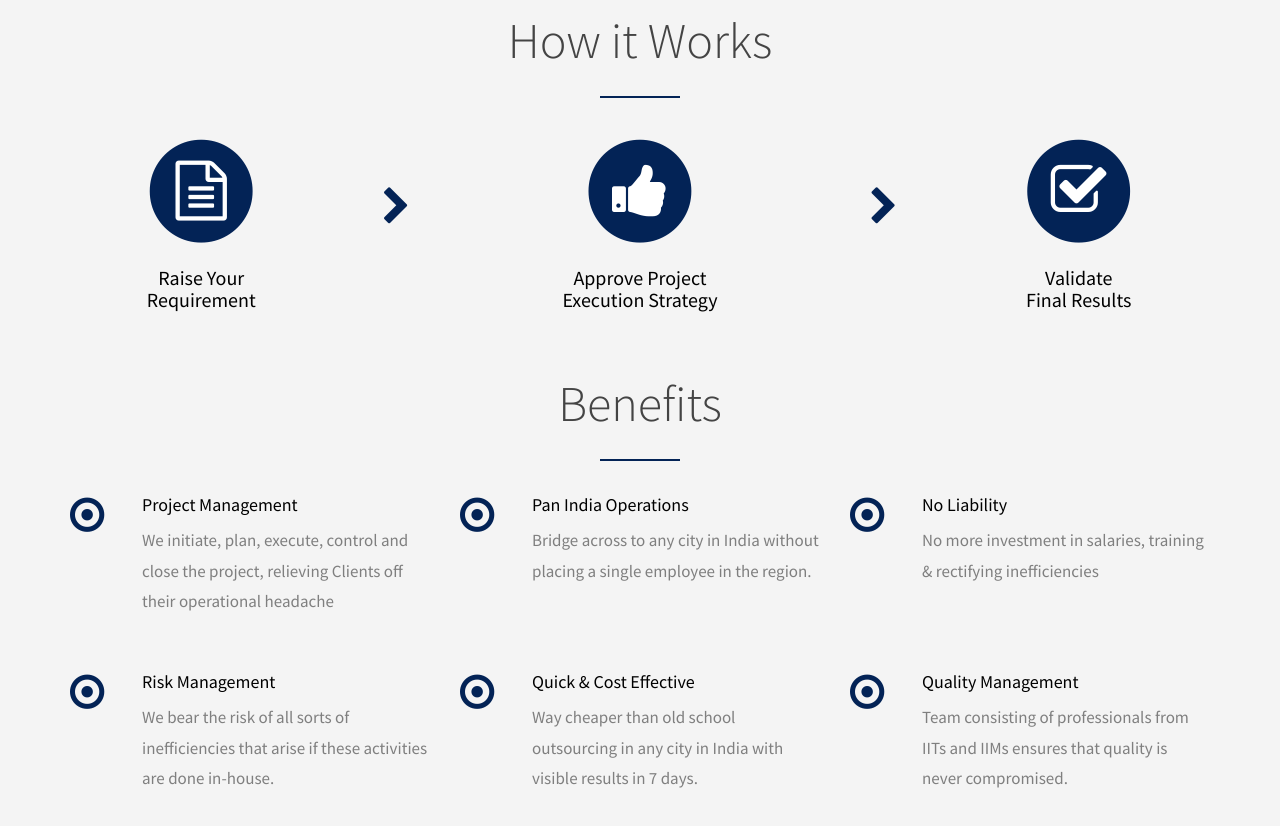
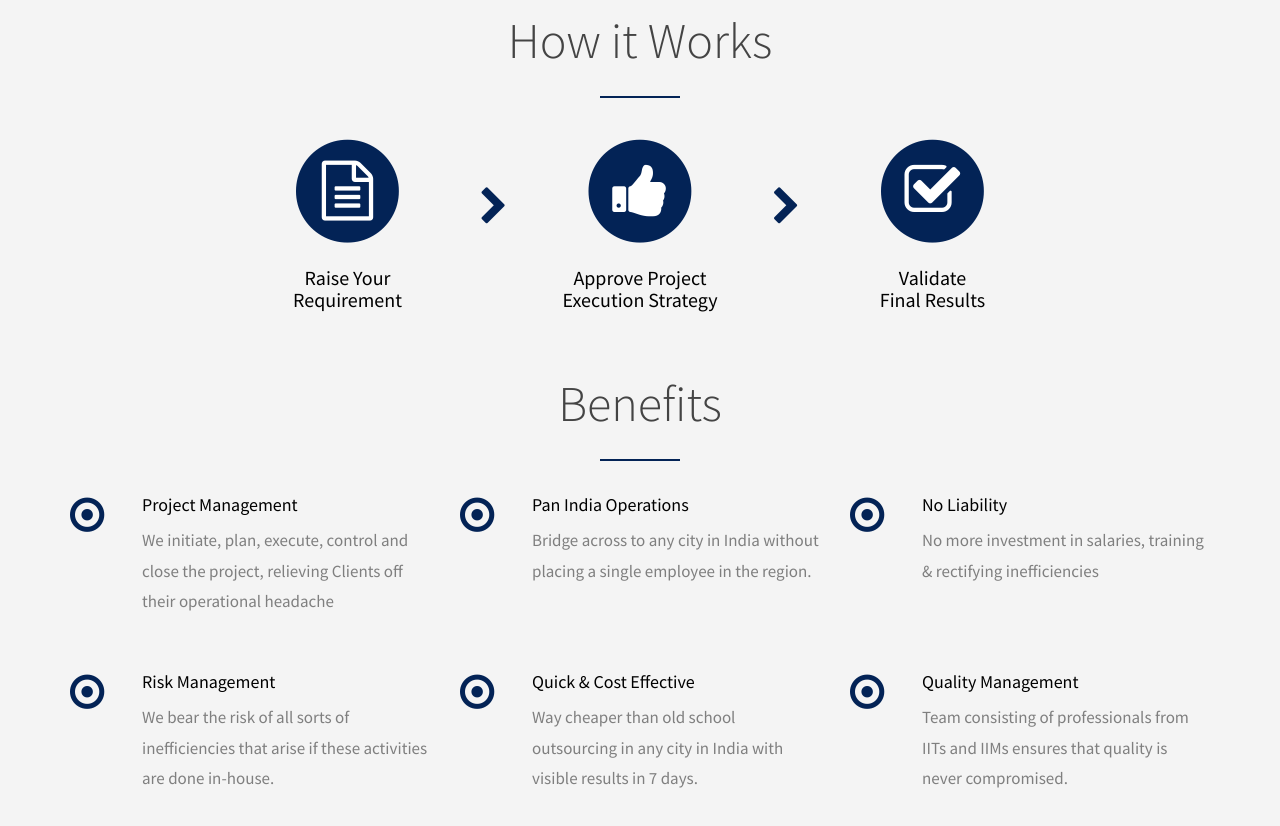
Before and after one commit to awign-shubham/website-dev, a plain HTML site: page Crew/index.html in a window 1280 px wide. Shown: the part 2131-2957 px from the top of the page. Drawn offline with Linux system fonts and the light colour scheme; files whose address does not match are found by name.

Commit message:
Steps improved Added one font awesome for type of projetcs. Alignment pending

```diff
--- a/Crew/css/style.css
+++ b/Crew/css/style.css
@@ -1257,4 +1257,5 @@ display: inline-block;
     vertical-align: middle;
     line-height: 150px;
     color: #032356;
+    align-items: center;
 }
--- a/Crew/index.html
+++ b/Crew/index.html
@@ -295,7 +295,11 @@
 			                        <div class="carousel-inner onebyone-carosel">
 			                            <div class="item active">
 			                                <div class="col-xs-4">
-			                                    <a href="#"><img src="http://placehold.it/250x250" class="img-responsive center-block"></a>
+                                                <span class="fa-stack fa-4x">
+                                                <i class="fa fa-circle fa-stack-2x text-primary color-theme "></i>
+                                                <i class="fa fa-user-plus fa-stack-1x fa-inverse "></i>
+                                                </span>
+<!--			                                    <a href="#"><img src="http://placehold.it/250x250" class="img-responsive center-block"></a>-->
 			                                    <div class="text-center"><h3>Vendor Acquisition</h3></div>
 			                                </div>
 			                            </div>
@@ -458,27 +462,27 @@
             </div>
 
             <div class="row text-center row-bottom-padded-sm">
-                <div class="col-md-3 ">
+                <div class="col-md-2 col-md-push-2">
                     <span class="fa-stack fa-3x">
                         <i class="fa fa-circle fa-stack-2x text-primary color-theme "></i>
                         <i class="fa fa-file-text-o fa-stack-1x fa-inverse"></i>
                     </span>
                     <h4 class="service-heading">Raise Your <br>Requirement</h4>
                 </div>
-                <div class="col-md-1 hidden-xs ">
+                <div class="col-md-1 hidden-sm col-md-push-2 ">
                 <i class="fa fa-chevron-right fa-2x step-arrow"></i>
                 </div>
-                <div class="col-md-4 ">
+                <div class="col-md-2 col-md-push-2 ">
                     <span class="fa-stack fa-3x">
                         <i class="fa fa-circle fa-stack-2x text-primary color-theme"></i>
                         <i class="fa fa-thumbs-up fa-stack-1x fa-inverse"></i>
                     </span>
                     <h4 class="service-heading">Approve Project <br>Execution Strategy </h4>
                 </div>
-                <div class="col-md-1 hidden-xs">
+                <div class="col-md-1 hidden-sm col-md-push-2">
                 <i class="fa fa-chevron-right fa-2x step-arrow"></i>
                 </div>
-                <div class="col-md-3">
+                <div class="col-md-2 col-md-push-2">
                     <span class="fa-stack fa-3x">
                         <i class="fa fa-circle fa-stack-2x text-primary color-theme"></i>
                         <i class="fa fa-check-square-o fa-stack-1x fa-inverse"></i>
@@ -506,6 +510,7 @@
 					</div>
 				</div>
 			</div>
+
 			<div class="row">
 				<div class="col-md-4 col-sm-6 col-xs-6 col-xxs-12 fh5co-service">
 					<div class="fh5co-icon"><i class="fa fa-dot-circle-o"></i></div>
@@ -531,7 +536,7 @@
 				</div>
             </div>
             <div class="row row-bottom-padded-sm">
-				<div class="col-md-4 col-sm-6 col-xs-6 col-xxs-12 fh5co-service">
+				<div class="col-md-4 col-sm-6 col-xs-6 col-xxs-12 fh5co-service ">
 					<div class="fh5co-icon"><i class="fa fa-dot-circle-o"></i></div>
 					<div class="fh5co-desc">
 						<h3>Risk Management</h3>
```
